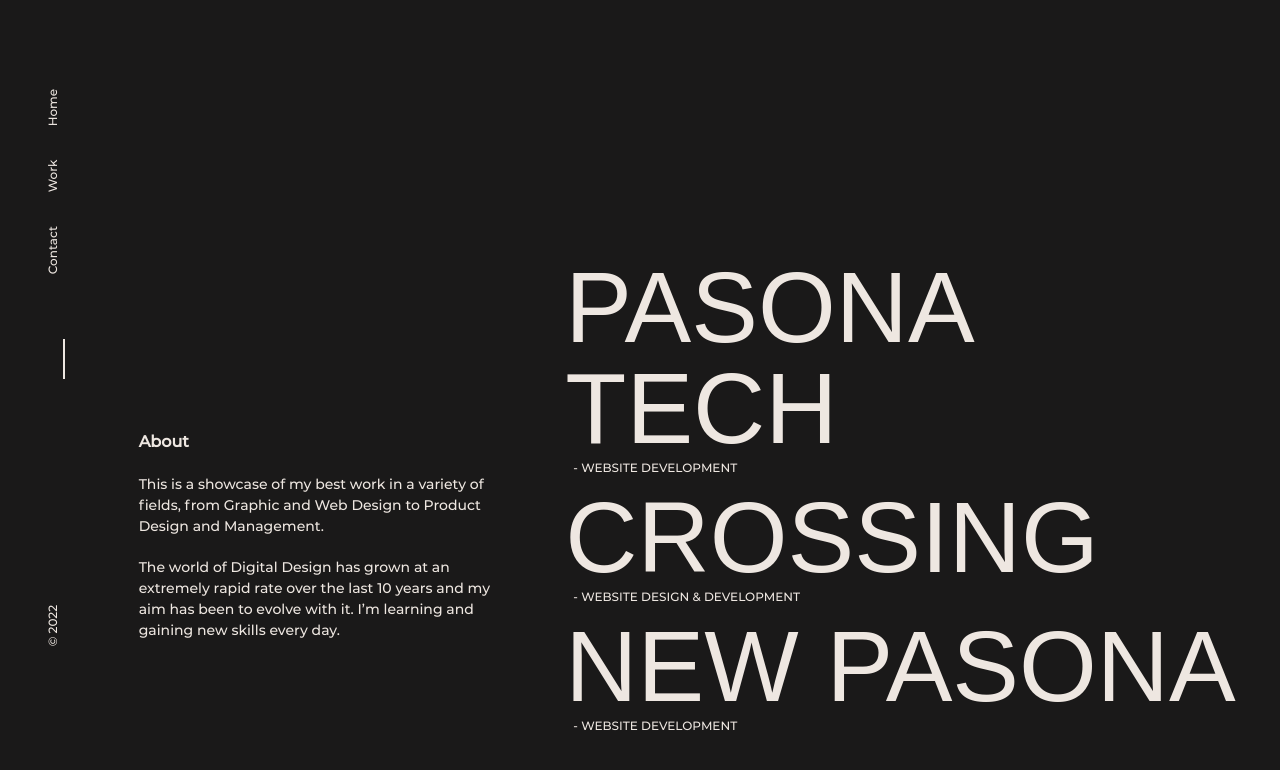
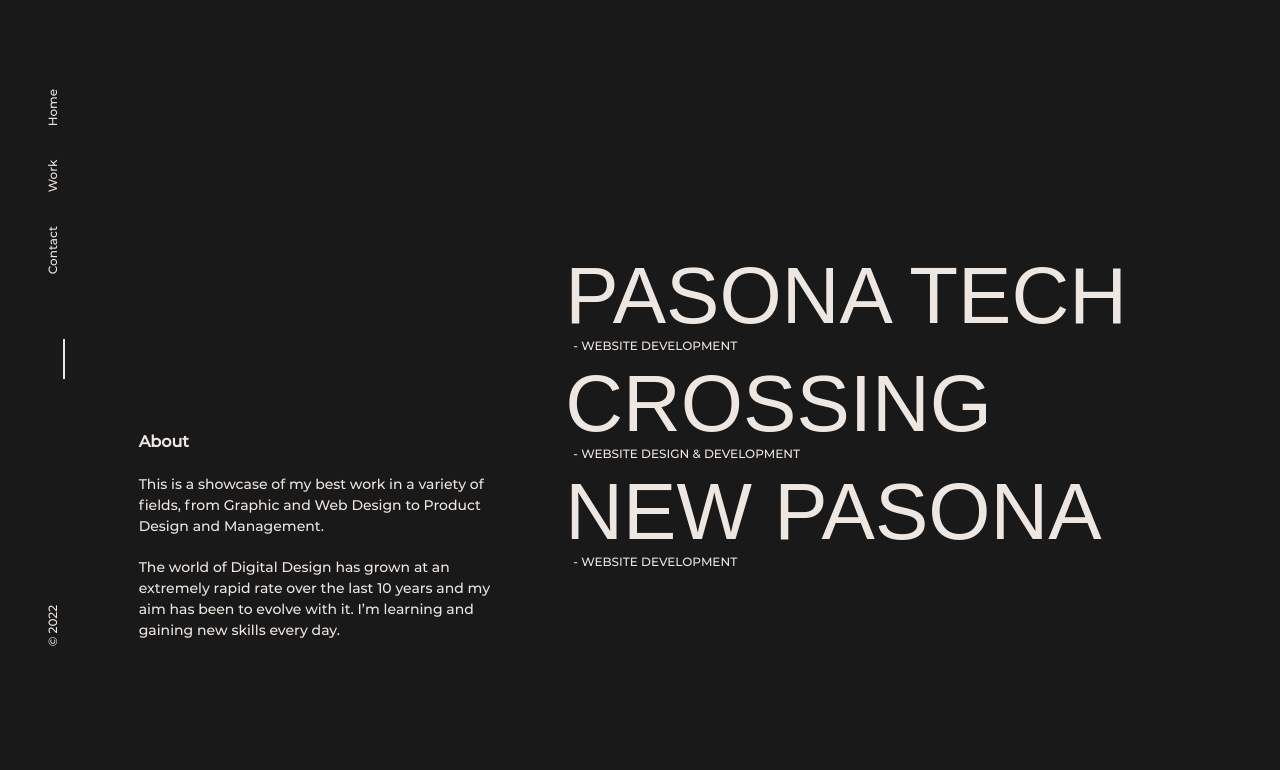
Before and after one commit to h-danhtuan/next-porfolio, a Next.js app: page /about in a window 1280 px wide. Shown: the top 770 px of the page. Built offline with nearby package versions, Linux system fonts and the light colour scheme; a web font is replaced by a local one.

Commit message:
fix menu

```diff
--- a/src/pages/about.js
+++ b/src/pages/about.js
@@ -4,13 +4,13 @@
   return (
     <div className="flex flex-col lg:flex-row bg-[#1a1919] text-[12px] text-[#EEE7E1] min-h-screen">
       <div className="w-full lg:w-1/12 px-8 font-mondium">
-        <div className="flex flex-row lg:flex-col mt-8 lg:mt-4">
-          <div className="rotate-0 lg:-rotate-90 mr-4 lg:mr-0 lg:mt-20">
+        <div className="flex flex-row lg:flex-col justify-between mt-8 lg:mt-4">
+          <div className="rotate-0 lg:-rotate-90 mr-4 lg:mr-0 lg:mt-20 desk:mt-24 z-50">
             <Link href="/">
               <a className="">Home</a>
             </Link>
           </div>
-          <div className="rotate-0 lg:-rotate-90 mr-4 lg:mr-0 lg:mt-12">
+          <div className="rotate-0 lg:-rotate-90 mr-4 lg:mr-0 lg:mt-12 z-40">
             <Link href="/work">
               <a className="">Work</a>
             </Link>
@@ -20,7 +20,7 @@
               <a className="">Contact</a>
             </Link>
           </div>
-          <div className="rotate-0 lg:-rotate-90 mr-4 lg:ml-3 lg:mr-0 mt-2 lg:mt-24 h-[2px] w-[40px] bg-[#EEE7E1]"></div>
+          <div className="rotate-0 lg:-rotate-90 mr-4 lg:ml-3 lg:mr-0 mt-2 lg:mt-24 h-[2px] w-[40px] bg-[#EEE7E1] desk:ml-8"></div>
           <div className="rotate-0 lg:-rotate-90 mr-4 lg:mr-0 lg:mt-64">
             &#169; 2022
           </div>
@@ -39,10 +39,12 @@
         </div>
       </div>
       <div className="w-full lg:w-7/12 h-full px-8">
-        <div className=" uppercase text-[40px] lg:text-[75px] xl:text-[100px] pt-12 lg:pt-72 xl:pt-64 2xl:pt- font-extralight leading-tight lg:leading-none flex flex-col">
+        <div className=" uppercase pt-12 lg:pt-72 xl:pt-64 2xl:pt- font-extralight leading-tight lg:leading-none flex flex-col">
           <div className="">
             <Link href="/work/pasona-tech">
-              <a className="font-grand">Pasona Tech</a>
+              <a className="font-grand text-[40px] lg:text-[75px] xl:text-[80px] 2xl:text-[100px]">
+                Pasona Tech
+              </a>
             </Link>
             <div className="text-[12px] leading-[20px] font-mondium ml-2 leading-[1em] mb-2">
               - Website Development
@@ -51,7 +53,9 @@
 
           <div className="">
             <Link href="/work/crossing">
-              <a className="font-grand">Crossing</a>
+              <a className="font-grand text-[40px] lg:text-[75px] xl:text-[80px] 2xl:text-[100px]">
+                Crossing
+              </a>
             </Link>
             <div className="text-[12px] leading-[20px] font-mondium ml-2 leading-[1em] mb-2">
               - Website Design & Development
@@ -60,7 +64,9 @@
 
           <div>
             <Link href="/work/new-pasona">
-              <a className="font-grand">New Pasona</a>
+              <a className="font-grand text-[40px] lg:text-[75px] xl:text-[80px] 2xl:text-[100px]">
+                New Pasona
+              </a>
             </Link>
             <div className="text-[12px] leading-[20px] font-mondium ml-2 leading-[1em]">
               - Website Development
--- a/src/pages/contact.js
+++ b/src/pages/contact.js
@@ -5,12 +5,12 @@
     <div className="flex flex-col lg:flex-row bg-[#1a1919] text-[12px] text-[#EEE7E1] min-h-screen">
       <div className="w-full lg:w-1/12 px-8 font-mondium">
         <div className="flex flex-row lg:flex-col mt-8 lg:mt-4">
-          <div className="rotate-0 lg:-rotate-90 mr-4 lg:mr-0 lg:mt-20">
+          <div className="rotate-0 lg:-rotate-90 mr-4 lg:mr-0 lg:mt-20 desk:mt-24 z-50">
             <Link href="/">
               <a className="">Home</a>
             </Link>
           </div>
-          <div className="rotate-0 lg:-rotate-90 mr-4 lg:mr-0 lg:mt-12">
+          <div className="rotate-0 lg:-rotate-90 mr-4 lg:mr-0 lg:mt-12 z-40">
             <Link href="/work">
               <a className="">Work</a>
             </Link>
@@ -20,15 +20,15 @@
               <a className="">About</a>
             </Link>
           </div>
-          <div className="rotate-0 lg:-rotate-90 mr-4 lg:ml-3 lg:mr-0 mt-2 lg:mt-24 h-[2px] w-[40px] bg-[#EEE7E1]"></div>
+          <div className="rotate-0 lg:-rotate-90 mr-4 lg:ml-3 lg:mr-0 mt-2 lg:mt-24 h-[2px] w-[40px] bg-[#EEE7E1] desk:ml-8"></div>
           <div className="rotate-0 lg:-rotate-90 mr-4 lg:mr-0 lg:mt-64">
             &#169; 2022
           </div>
         </div>
       </div>
 
-      <div className="w-full lg:w-5/12 px-8 pt-[60px] lg:pt-[240px] 2xl:pt-[140px] sm:pl-24 pr-10">
-        <div className="pb-5 font-semibold text-[60px] lg:text-[100px] xl:text-[140px] 2xl:text-[200px] font-grand">
+      <div className="w-full lg:w-5/12 px-8 pt-[60px] lg:pt-[240px] 2xl:pt-[140px] desk:pt-[180px] sm:pl-24 pr-10">
+        <div className="pb-5 font-semibold text-[60px] lg:text-[100px] xl:text-[140px] 2xl:text-[200px] desk:text-[240px] font-grand">
           Hello.
         </div>
         <div className="pb-5 font-thin text-[14px] font-mondium leading-[1em] mb-8">
--- a/src/pages/index.js
+++ b/src/pages/index.js
@@ -15,7 +15,7 @@
               <a className="">Github</a>
             </Link>
           </div>
-          <div className="rotate-0 lg:-rotate-90 mr-4 lg:ml-3 lg:mr-0 mt-2 lg:mt-24 h-[2px] w-[40px] bg-[#1a1919] "></div>
+          <div className="rotate-0 lg:-rotate-90 mr-4 lg:ml-3 lg:mr-0 mt-2 lg:mt-24 h-[2px] w-[40px] bg-[#1a1919] desk:ml-8"></div>
           <div className="rotate-0 lg:-rotate-90 mr-4 lg:mr-0 lg:mt-80">
             &#169; 2022
           </div>
--- a/src/pages/work/index.js
+++ b/src/pages/work/index.js
@@ -5,12 +5,12 @@
     <div className="flex flex-col lg:flex-row bg-[#1a1919] text-[12px] text-[#EEE7E1] min-h-screen">
       <div className="w-full lg:w-1/12 px-8 font-mondium">
         <div className="flex flex-row lg:flex-col mt-8 lg:mt-4">
-          <div className="rotate-0 lg:-rotate-90 mr-4 lg:mr-0 lg:mt-20">
+          <div className="rotate-0 lg:-rotate-90 mr-4 lg:mr-0 lg:mt-20 desk:mt-24 z-50">
             <Link href="/">
               <a className="">Home</a>
             </Link>
           </div>
-          <div className="rotate-0 lg:-rotate-90 mr-4 lg:mr-0 lg:mt-12">
+          <div className="rotate-0 lg:-rotate-90 mr-4 lg:mr-0 lg:mt-12 z-40">
             <Link href="/about">
               <a className="">About</a>
             </Link>
@@ -20,7 +20,7 @@
               <a className="">Contact</a>
             </Link>
           </div>
-          <div className="rotate-0 lg:-rotate-90 mr-4 lg:ml-3 lg:mr-0 mt-2 lg:mt-24 h-[2px] w-[40px] bg-[#EEE7E1]"></div>
+          <div className="rotate-0 lg:-rotate-90 mr-4 lg:ml-3 lg:mr-0 mt-2 lg:mt-24 h-[2px] w-[40px] bg-[#EEE7E1] desk:ml-8"></div>
           <div className="rotate-0 lg:-rotate-90 mr-4 lg:mr-0 lg:mt-64">
             &#169; 2022
           </div>
--- a/tailwind.config.js
+++ b/tailwind.config.js
@@ -18,6 +18,9 @@
         grand: [" 'GrandSlang Roman', sans-serif "],
         mondium: [" 'Montserrat Medium', sans-serif "],
       },
+      screens: {
+        desk: "1736px",
+      },
     },
   },
   plugins: [],
```
